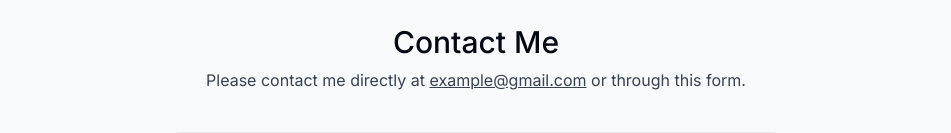
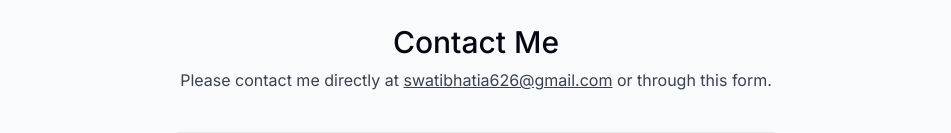
Before and after one commit to SwatiBhatia18/portfolio, a Next.js app: page / in a window 1280 px wide. Shown: the part 4848-4981 px from the top of the page, without its empty margins (164-1115 px from the left). Built offline with nearby package versions, Linux system fonts and the light colour scheme; no server answers.

Commit message:
email changes and ui changes

```diff
--- a/app/layout.tsx
+++ b/app/layout.tsx
@@ -24,7 +24,7 @@
       <body
         className={`${inter.className} bg-gray-50 text-gray-950 relative pt-28 sm:pt-36 dark:bg-gray-900 dark:text-gray-50 dark:text-opacity-90`}
       >
-        <div className="bg-[#fbe2e3] absolute top-[-6rem] -z-10 right-[11rem] h-[31.25rem] w-[31.25rem] rounded-full blur-[10rem] sm:w-[68.75rem] dark:bg-[#946263]"></div>
+        <div className="bg-[#fbe2e3] absolute top-[-6rem] -z-10 right-[11rem] h-[35rem] w-[31.25rem] rounded-full blur-[10rem] sm:w-[68.75rem] sm:h-[35rem] dark:bg-[#946263]"></div>
         <div className="bg-[#dbd7fb] absolute top-[-1rem] -z-10 left-[-35rem] h-[31.25rem] w-[50rem] rounded-full blur-[10rem] sm:w-[68.75rem] md:left-[-33rem] lg:left-[-28rem] xl:left-[-15rem] 2xl:left-[-5rem] dark:bg-[#676394]"></div>
 
         <ThemeContextProvider>
--- a/components/contact.tsx
+++ b/components/contact.tsx
@@ -33,8 +33,8 @@
 
       <p className="text-gray-700 -mt-6 dark:text-white/80">
         Please contact me directly at{" "}
-        <a className="underline" href="mailto:example@gmail.com">
-          example@gmail.com
+        <a className="underline" href="mailto:swatibhatia626@gmail.com">
+          swatibhatia626@gmail.com
         </a>{" "}
         or through this form.
       </p>
```
